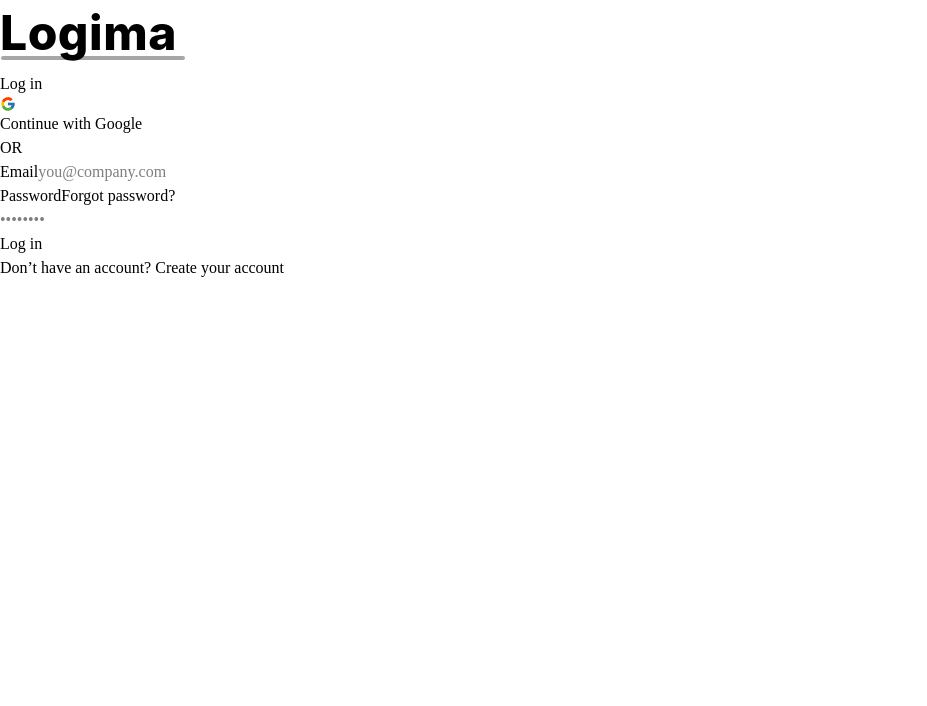
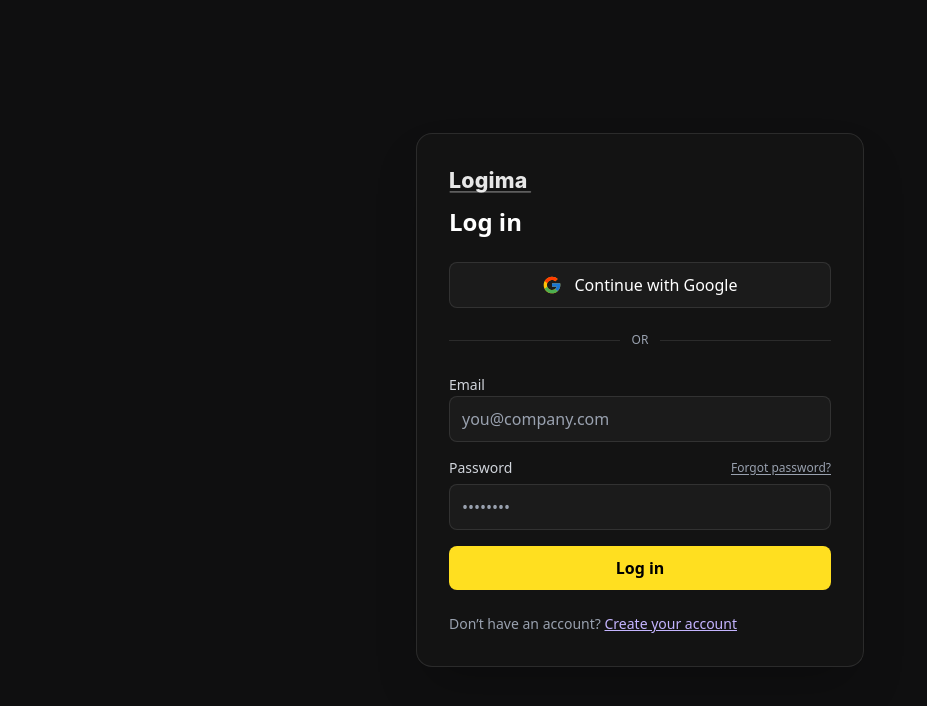
Before and after one commit to NessRo/Logima-front-end, a React (Vite) app in the folder logima-front-end/: page /login in a window 1280 px wide. Shown: the top 706 px of the page, without its empty margins (0-927 px from the left). Built offline with nearby package versions, Linux system fonts and the light colour scheme; no server answers.

Commit message:
doing wierd stuff to the logo

```diff
--- a/logima-front-end/package.json
+++ b/logima-front-end/package.json
@@ -18,13 +18,17 @@
   },
   "devDependencies": {
     "@eslint/js": "^9.30.1",
+    "@tailwindcss/postcss": "^4.1.12",
     "@types/react": "^19.1.8",
     "@types/react-dom": "^19.1.6",
     "@vitejs/plugin-react": "^4.6.0",
+    "autoprefixer": "^10.4.21",
     "eslint": "^9.30.1",
     "eslint-plugin-react-hooks": "^5.2.0",
     "eslint-plugin-react-refresh": "^0.4.20",
     "globals": "^16.3.0",
+    "postcss": "^8.5.6",
+    "tailwindcss": "^4.1.12",
     "vite": "^7.0.4",
     "vite-plugin-svgr": "^4.3.0"
   }
--- /dev/null
+++ b/logima-front-end/postcss.config.js
@@ -0,0 +1,7 @@
+// postcss.config.js
+export default {
+  plugins: {
+    '@tailwindcss/postcss': {},
+    autoprefixer: {},
+  },
+}
--- a/logima-front-end/src/pages/LoginPage.jsx
+++ b/logima-front-end/src/pages/LoginPage.jsx
@@ -39,7 +39,7 @@
     <div className="min-h-screen w-full bg-[#0f0f10] flex items-center justify-center px-4">
       <div className="w-full max-w-md rounded-2xl border border-white/10 bg-[#141414]/90 shadow-2xl backdrop-blur p-8">
         <div className="flex flex-col items-start gap-2 mb-6">
-          <Logo className="h-7 w-auto text-white" />
+          <Logo className="text-white/90 hover:text-white transition-colors" />
           <h1 className="text-white text-2xl font-semibold">
             {mode === "login" ? "Log in" : "Create your account"}
           </h1>
--- /dev/null
+++ b/logima-front-end/tailwind.config.js
@@ -0,0 +1,18 @@
+// tailwind.config.js
+/** @type {import('tailwindcss').Config} */
+export default {
+  content: ['./index.html', './src/**/*.{js,ts,jsx,tsx}'],
+  darkMode: 'class',
+  theme: {
+    extend: {
+      colors: {
+        brand:  '#6d5efc', // indigo
+        accent: '#2ee6c5', // teal
+        ink:    '#e9f1ff',
+        panel:  '#11131e',
+        bg:     '#0b0c14',
+      },
+    },
+  },
+  plugins: [],
+}
```
Also changed, not shown: logima-front-end/src/index.css (line endings or trailing spaces), 1 other file (tests, documents, lock files or other folders).
